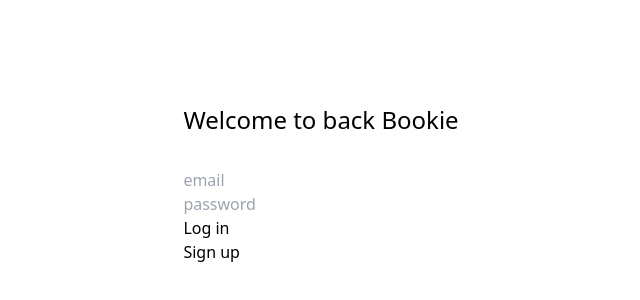
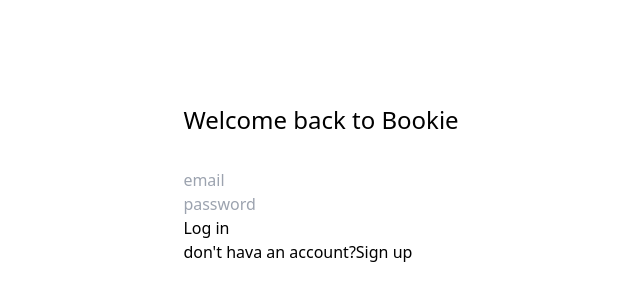
Before and after one commit to Winonaivana/BLPbeauty-client-side-app, a React (Vite) app: page / in a window 1280 px wide. Shown: the part 216-516 px from the top of the page, without its empty margins (319-959 px from the left). Built offline with nearby package versions, Linux system fonts and the light colour scheme.

Commit message:
update minor features

```diff
--- a/src/scenes/Login/login.tsx
+++ b/src/scenes/Login/login.tsx
@@ -50,7 +50,7 @@
   return (
     <div className="justify-center h-screen flex items-center">
       <div className="flex flex-col">
-        <div className="mb-8 text-2xl">Welcome to back Bookie</div>
+        <div className="mb-8 text-2xl">Welcome back to Bookie</div>
 
         <form onSubmit={handleSubmit}>
           <input
@@ -68,6 +68,7 @@
           <button type="submit">Log in</button>
         </form>
         <div>
+          don't hava an account?
           <button onClick={handleRegister}>Sign up</button>
         </div>
       </div>
--- a/src/scenes/Register/register.tsx
+++ b/src/scenes/Register/register.tsx
@@ -63,6 +63,7 @@
           <button type="submit">Register</button>
         </form>
         <div>
+          already have an account?
           <button onClick={handleLogin}>Log in</button>
         </div>
       </div>
```
